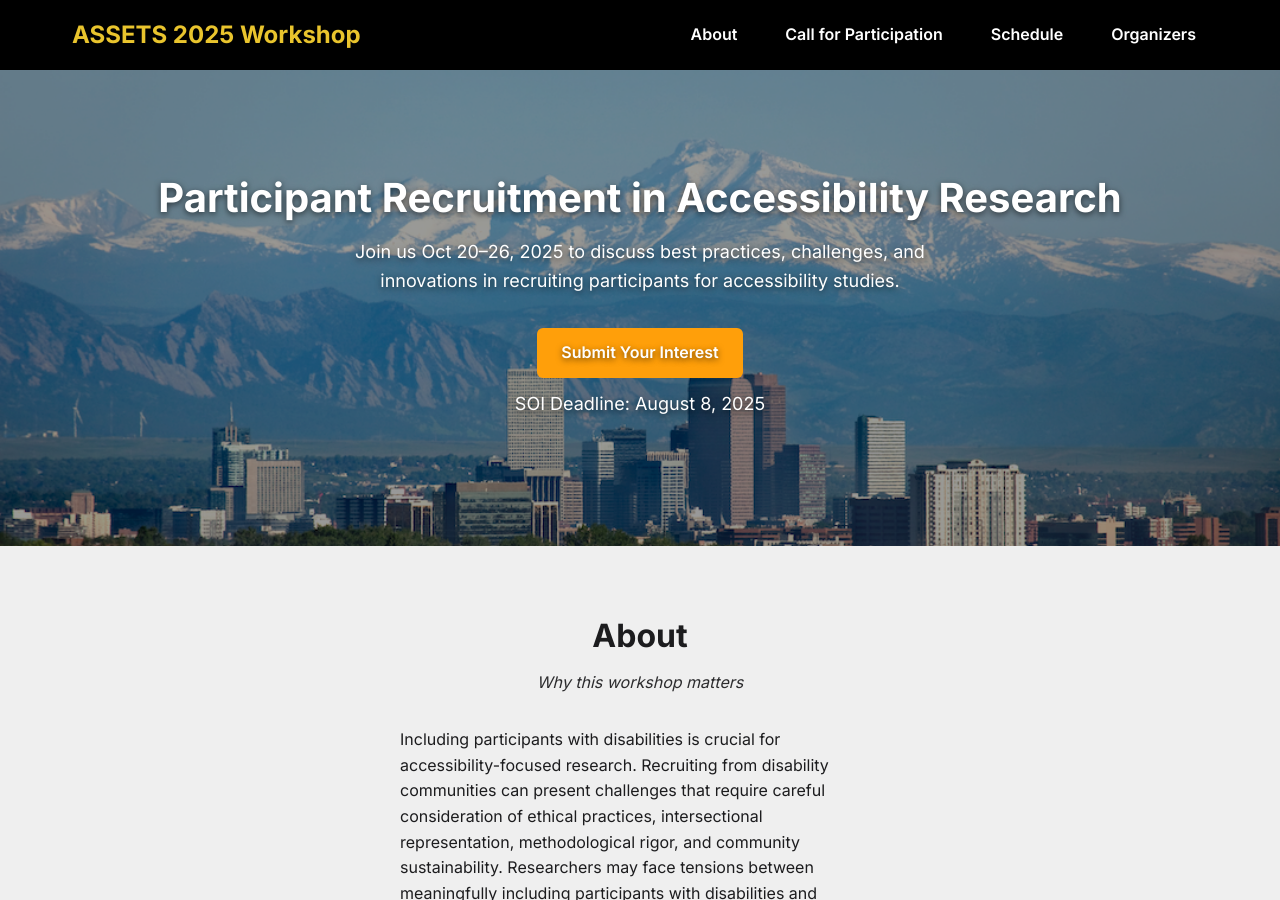
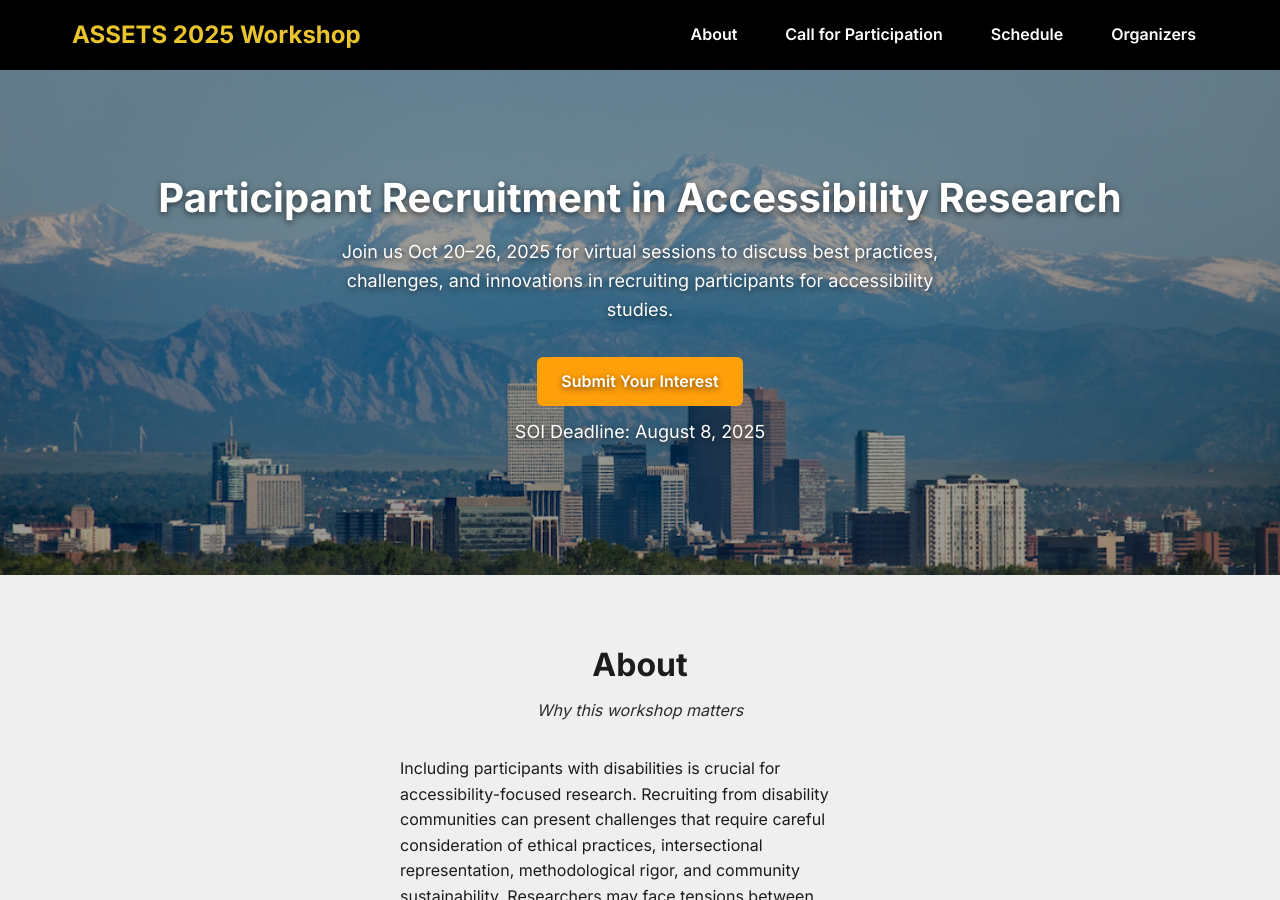
Before and after one commit to assets-recruitment-2025/assets-recruitment-2025.github.io, a Jekyll site: the page built from index.md, in a window 1280 px wide and 900 px high. Built offline with Jekyll 4.4.1, drawn with Linux system fonts in a browser that asks for light colours.

Commit message:
Scheduler

```diff
--- a/index.md
+++ b/index.md
@@ -8,7 +8,7 @@ permalink: /
 <section id="hero" class="hero" aria-labelledby="hero-heading">
   <h1 id="hero-heading">Participant Recruitment in Accessibility Research</h1>
   <p>
-    Join us <time datetime="2025-10-20">Oct 20–26, 2025</time> to discuss best practices, challenges, and innovations in recruiting participants for accessibility studies.
+    Join us <time datetime="2025-10-20">Oct 20–26, 2025</time> for virtual sessions to discuss best practices, challenges, and innovations in recruiting participants for accessibility studies.
   </p>
   <div class="hero-cta">
     <a class="btn btn-primary" href="#participate">Submit Your Interest</a>
```
